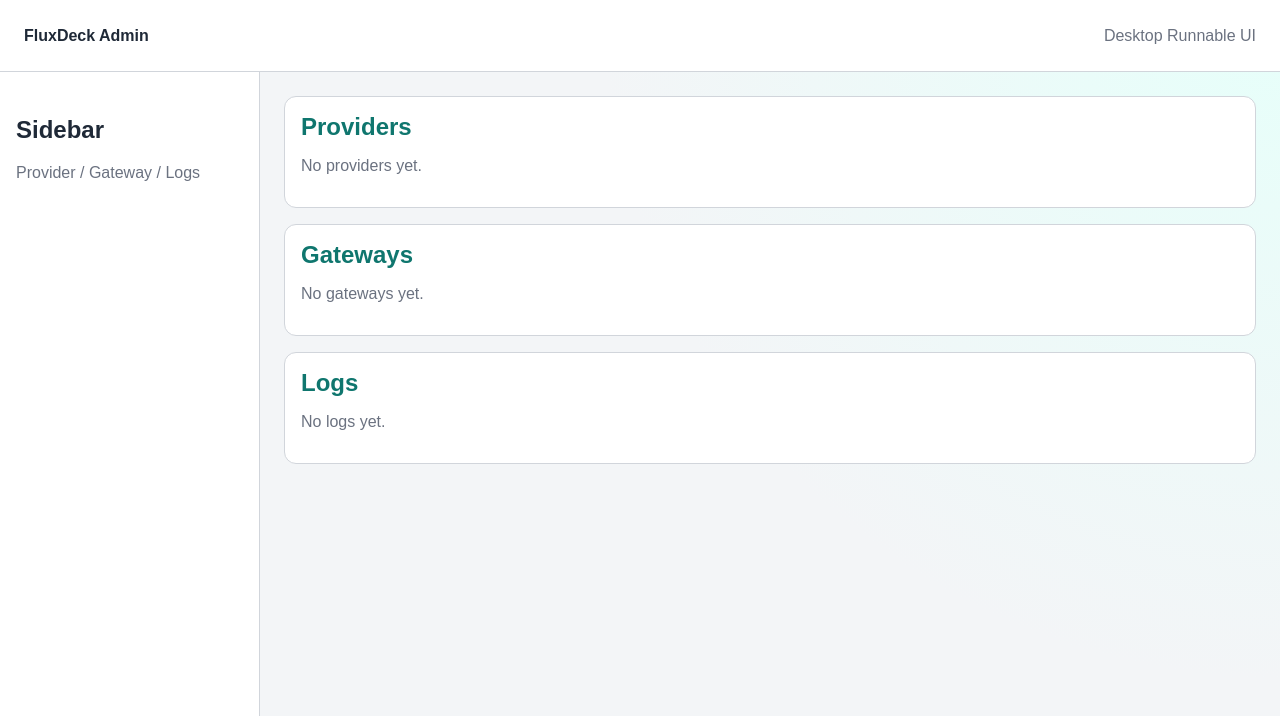
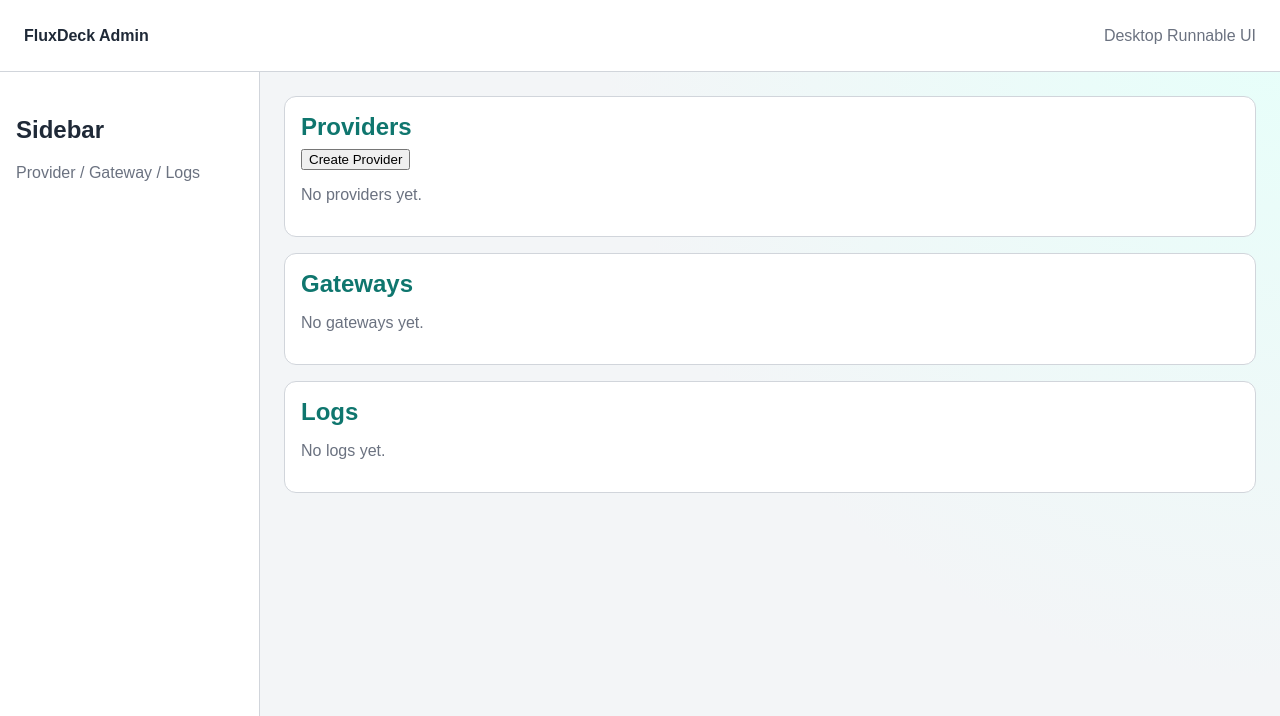
Before and after one commit to Jassy930/FluxDeck, a React (Vite) app in the folder apps/desktop/: page / in a window 1280 px wide. Shown: the top 716 px of the page. Built offline with nearby package versions, Linux system fonts and the light colour scheme.

Commit message:
feat(desktop): add provider section with create flow

```diff
--- a/apps/desktop/src/App.tsx
+++ b/apps/desktop/src/App.tsx
@@ -1,6 +1,14 @@
 import { AppShell } from './ui/layout/AppShell';
+import type { AdminApi, CreateProviderInput } from './api/admin';
+import { createAdminApi } from './api/admin';
+import { createProviderAndRefresh, ProviderSection } from './ui/providers/ProviderSection';
+
+export async function createProviderFromUi(api: AdminApi, input: CreateProviderInput) {
+  return createProviderAndRefresh(api, input);
+}
 
 export function App() {
+  const api = createAdminApi();
   return (
     <AppShell
       title="FluxDeck Admin"
@@ -11,10 +19,7 @@ export function App() {
         </section>
       }
     >
-      <section className="app-card">
-        <h2>Providers</h2>
-        <p className="muted">No providers yet.</p>
-      </section>
+      <ProviderSection providers={[]} onCreate={(input) => createProviderFromUi(api, input).then(() => {})} />
 
       <section className="app-card">
         <h2>Gateways</h2>
--- a/apps/desktop/src/components/ProviderForm.tsx
+++ b/apps/desktop/src/components/ProviderForm.tsx
@@ -1,4 +1,29 @@
 import type { AdminApi, CreateProviderInput, Provider } from '../api/admin';
+
+type ProviderFormProps = {
+  onSubmit: (input: CreateProviderInput) => Promise<void> | void;
+};
+
+export function ProviderForm({ onSubmit }: ProviderFormProps) {
+  return (
+    <button
+      type="button"
+      onClick={() =>
+        void onSubmit({
+          id: 'provider_demo',
+          name: 'Demo Provider',
+          kind: 'openai',
+          base_url: 'https://api.openai.com/v1',
+          api_key: 'sk-demo',
+          models: ['gpt-4o-mini'],
+          enabled: true,
+        })
+      }
+    >
+      Create Provider
+    </button>
+  );
+}
 
 export async function submitProviderForm(api: AdminApi, input: CreateProviderInput): Promise<Provider> {
   return api.createProvider(input);
--- /dev/null
+++ b/apps/desktop/src/ui/providers/ProviderSection.tsx
@@ -0,0 +1,37 @@
+import type { AdminApi, CreateProviderInput, Provider } from '../../api/admin';
+import { ProviderForm, submitProviderForm } from '../../components/ProviderForm';
+
+type ProviderSectionProps = {
+  providers: Provider[];
+  error?: string | null;
+  onCreate: (input: CreateProviderInput) => Promise<void> | void;
+};
+
+export function ProviderSection({ providers, error, onCreate }: ProviderSectionProps) {
+  return (
+    <section className="app-card">
+      <h2>Providers</h2>
+      <ProviderForm onSubmit={onCreate} />
+      {error ? <p className="muted">{error}</p> : null}
+      {providers.length === 0 ? (
+        <p className="muted">No providers yet.</p>
+      ) : (
+        <ul>
+          {providers.map((provider) => (
+            <li key={provider.id}>
+              {provider.name} ({provider.kind})
+            </li>
+          ))}
+        </ul>
+      )}
+    </section>
+  );
+}
+
+export async function createProviderAndRefresh(
+  api: AdminApi,
+  input: CreateProviderInput,
+): Promise<Provider[]> {
+  await submitProviderForm(api, input);
+  return api.listProviders();
+}
```
Also changed, not shown: 2 other files (tests, documents, lock files or other folders).
